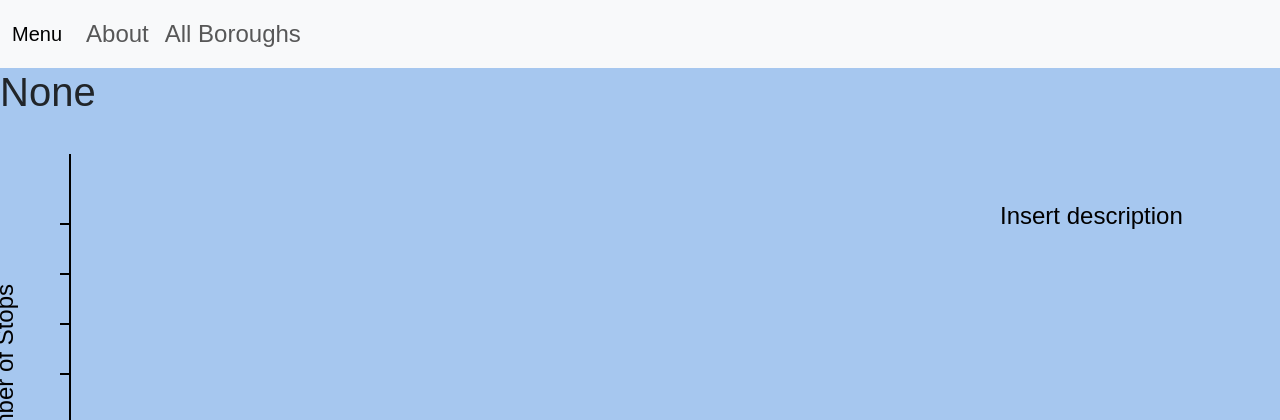
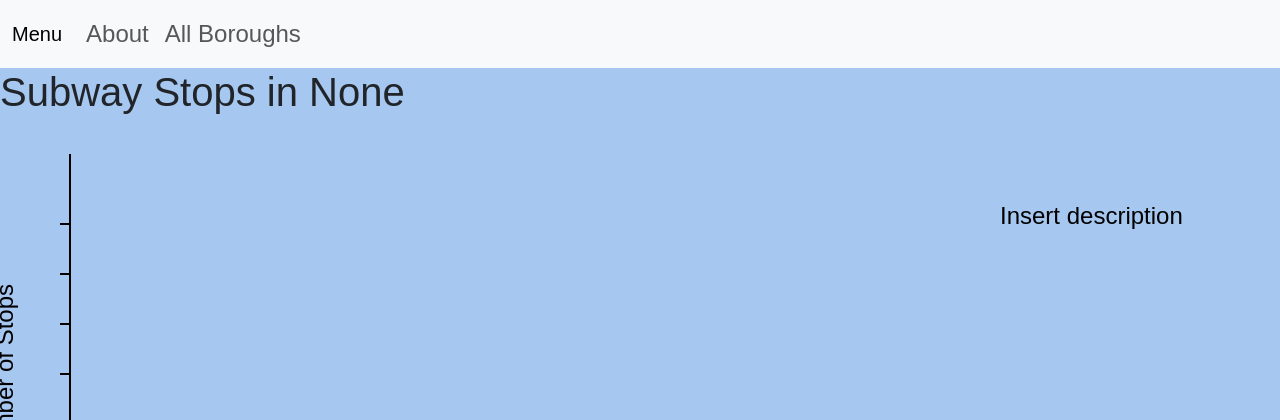
Before and after one commit to jessicawang27/dataJournalismMTA, a Flask app: page /borough in a window 1280 px wide. Shown: the top 420 px of the page. Run offline with Flask 3, Linux system fonts and the light colour scheme; some web fonts are replaced.

Commit message:
Update borough.html

```diff
--- a/templates/borough.html
+++ b/templates/borough.html
@@ -11,13 +11,13 @@
         <div >
         {% include 'navbar.html' %}
       </div>
-      <h1>{{borough}}</h1>
+      <h1>Subway Stops in {{borough}}</h1>
         <div>
             {% include 'borough.svg' %}
         </div>
         <div>
-            {% include 'footer.html' %}
-          </div>
+          {% include 'footer.html' %}
+        </div>
     </body>
 
 
```
